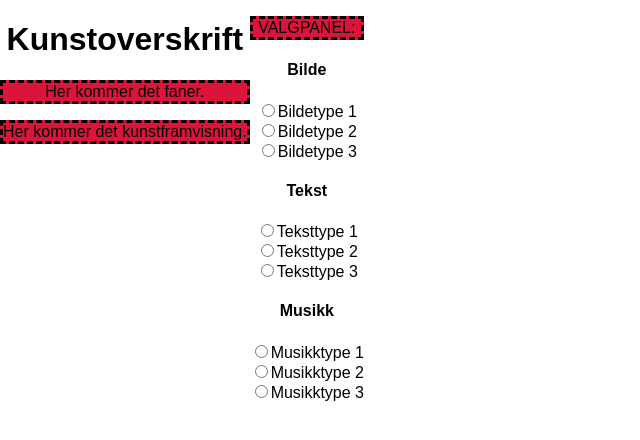
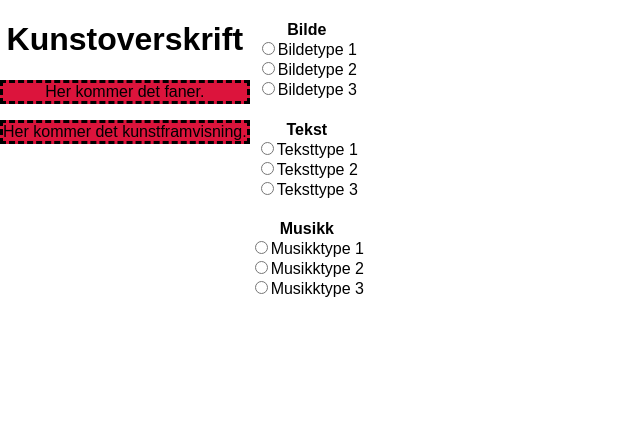
Before and after one commit to IT2810/it2810-webutvikling-h18-prosjekt-2-gruppe--24, a React (Create React App) app: page / in a window 1280 px wide. Shown: the top 440 px of the page, without its empty margins (0-640 px from the left). Built offline with nearby package versions, Linux system fonts and the light colour scheme.

Commit message:
add some css

```diff
--- a/src/App.css
+++ b/src/App.css
@@ -43,3 +43,13 @@
     transform: rotate(360deg);
   }
 } */
+
+/* OptionPanel*/
+label:hover,
+input:hover {
+  cursor: pointer;
+}
+
+.optionTitle {
+  margin-bottom: 0;
+}
--- a/src/components/OptionPanel.js
+++ b/src/components/OptionPanel.js
@@ -5,9 +5,8 @@ class OptionPanel extends Component {
   render() {
     return (
       <div className="Tabs">
-        <p className="placeholder-text">VALGPANEL: </p>
         <form>
-          <h4>Bilde</h4>
+          <h4 className="optionTitle">Bilde</h4>
           <div className="radio">
             <label>
               <input
@@ -47,7 +46,7 @@ class OptionPanel extends Component {
               Bildetype 3
             </label>
           </div>
-          <h4>Tekst</h4>
+          <h4 className="optionTitle">Tekst</h4>
           <div className="radio">
             <label>
               <input
@@ -87,7 +86,7 @@ class OptionPanel extends Component {
               Teksttype 3
             </label>
           </div>
-          <h4>Musikk</h4>
+          <h4 className="optionTitle">Musikk</h4>
           <div className="radio">
             <label>
               <input
```
